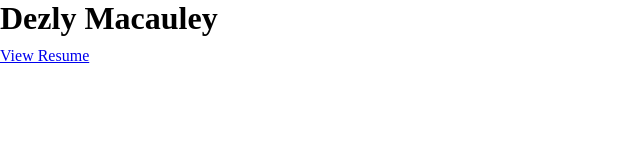
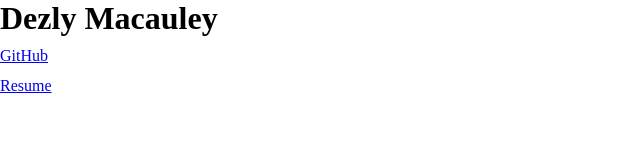
Before and after one commit to dezlymacauley/dezlymacauley-dot-com, a SvelteKit app: page / in a window 1280 px wide. Shown: the top 160 px of the page, without its empty margins (0-640 px from the left). Built offline with nearby package versions, Linux system fonts and the light colour scheme.

Commit message:
Added a GitHub link to the home page

```diff
--- a/src/routes/+page.svelte
+++ b/src/routes/+page.svelte
@@ -1,13 +1,27 @@
+<script lang="ts">
+  const resume: string = "dezly_macauley_resume.pdf";
+  const github: string = "https://github.com/dezlymacauley";
+  const target: string = "_blank";
+  const rel: string = "noreferrer";
+</script>
+
+<!---------------------------------------------------------------------------->
+
 <h1>Dezly Macauley</h1>
 
 <div>
-  <a href="dezly_macauley_resume.pdf" target="_blank">View Resume</a>
+  <a href={github} {target} {rel}>GitHub</a>
+  <a href={resume} {target}>Resume</a>
 </div>
 
 <!---------------------------------------------------------------------------->
 
 <style>
   div {
+    display: flex;
+    flex-direction: column;
+    gap: 12px;
+
     margin-top: 10px;
   }
 </style>
```
